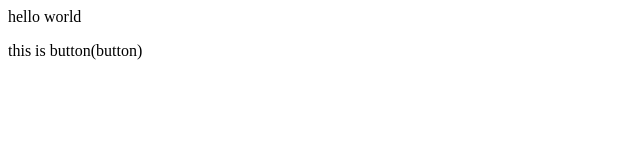
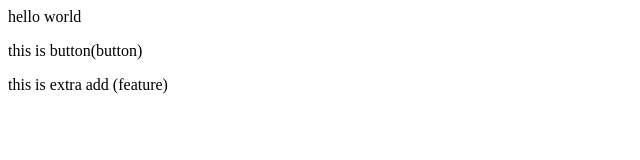
Before and after one commit to shaguftah10sep/Project, a plain HTML site: page index.html in a window 1280 px wide. Shown: the whole page, without its empty margins (0-640 px from the left). Drawn offline with Linux system fonts and the light colour scheme.

Commit message:
feature added

```diff
--- a/index.html
+++ b/index.html
@@ -1,2 +1,3 @@
 <p>hello world</p>
 <p>this is button(button) </p>
+<p> this is extra add (feature)</p>
```
